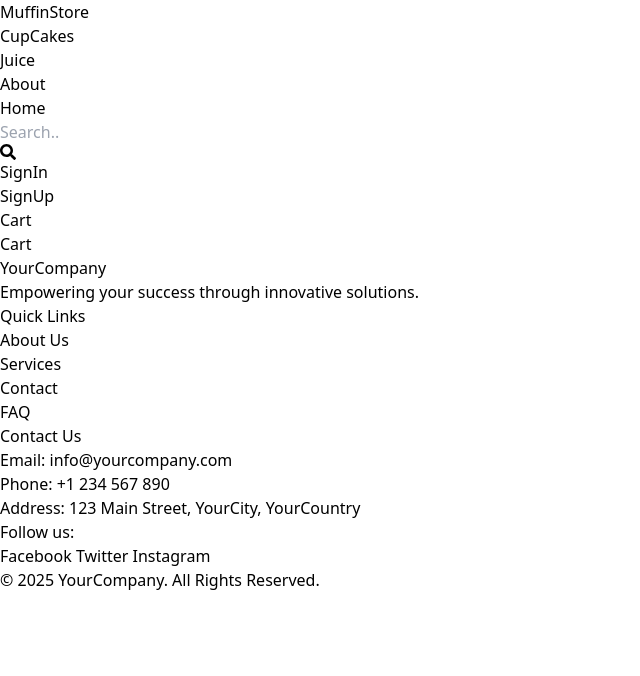
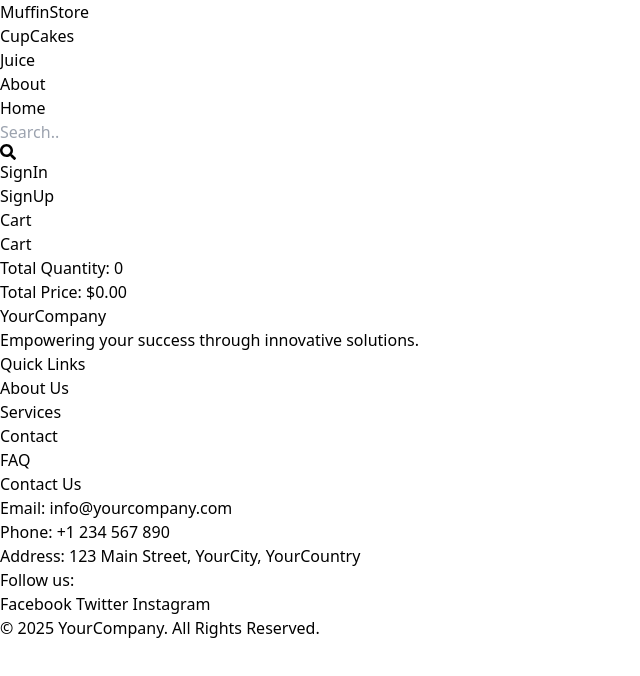
Before and after one commit to amaya064/Cup-Cakes, a React (Vite) app in the folder client/: page /cart in a window 1280 px wide. Shown: the top 676 px of the page, without its empty margins (0-640 px from the left). Built offline with nearby package versions, Linux system fonts and the light colour scheme.

Commit message:
create cart

```diff
--- a/client/src/App.jsx
+++ b/client/src/App.jsx
@@ -1,4 +1,5 @@
 import { BrowserRouter, Routes, Route } from 'react-router-dom';
+import { CartProvider   } from "./CartContext";
 import Home from './Pages/Home';
 import SignIn from './Pages/SignIn';
 import SignUp from './Pages/SignUp';
@@ -15,6 +16,7 @@ import JuiceDetail from './Pages/JuiceDetail';
 
 export default function App() {
   return (
+    <CartProvider>
     <BrowserRouter>
       <Header />
       <Routes>
@@ -31,5 +33,6 @@ export default function App() {
       </Routes>
     <Footer />
     </BrowserRouter>
+    </CartProvider>
   );
 }
--- /dev/null
+++ b/client/src/CartContext.jsx
@@ -0,0 +1,28 @@
+import React, { createContext, useContext, useState } from "react";
+
+const CartContext = createContext();
+
+export const CartProvider = ({ children }) => {
+  const [cart, setCart] = useState({ totalQuantity: 0, totalPrice: 0 });
+
+  const addToCart = (quantity, price) => {
+    setCart((prev) => ({
+      totalQuantity: prev.totalQuantity + quantity,
+      totalPrice: prev.totalPrice + price,
+    }));
+  };
+
+  return (
+    <CartContext.Provider value={{ cart, addToCart }}>
+      {children}
+    </CartContext.Provider>
+  );
+};
+
+export const useCart = () => {
+  const context = useContext(CartContext);
+  if (!context) {
+    throw new Error("useCart must be used within a CartProvider");
+  }
+  return context;
+};
--- a/client/src/Pages/Cart.jsx
+++ b/client/src/Pages/Cart.jsx
@@ -1,7 +1,14 @@
-import React from 'react'
+import React from "react";
+import { useCart } from "../CartContext"; // Import useCart
 
 export default function Cart() {
+  const { cart } = useCart();
+
   return (
-    <div>Cart</div>
-  )
+    <div className="p-6">
+      <h1 className="text-2xl font-bold mb-4">Cart</h1>
+      <p>Total Quantity: {cart.totalQuantity}</p>
+      <p>Total Price: ${cart.totalPrice.toFixed(2)}</p>
+    </div>
+  );
 }
--- a/client/src/Pages/JuiceDetail.jsx
+++ b/client/src/Pages/JuiceDetail.jsx
@@ -1,5 +1,6 @@
 import React, { useState } from "react";
 import { useParams } from "react-router-dom";
+import { useCart } from "../CartContext";
 
 // Example drink data
 const drinks = [
@@ -7,7 +8,7 @@ const drinks = [
     name: "lime Juice",
     description:
       "Freshly squeezed orange juice, packed with Vitamin C for a refreshing boost.with snack",
-    price: 3.99, // Price as a number for calculations
+    price: 3.99,
     image: "src/images/photo11.jpg",
     id: 1,
   },
@@ -41,9 +42,18 @@ export default function JuiceDetail() {
   const { id } = useParams(); // Extract the ID from the URL
   const juice = drinks.find((drink) => drink.id === parseInt(id));
   const [quantity, setQuantity] = useState(1); // State to track quantity
+  const { addToCart } = useCart();
 
   const handleIncrease = () => setQuantity((prev) => prev + 1);
   const handleDecrease = () => setQuantity((prev) => (prev > 1 ? prev - 1 : 1));
+
+  // Add to Cart handler
+  const handleAddToCart = () => {
+    if (juice) {
+      addToCart(quantity, juice.price * quantity); // Add item to cart
+      alert(`${quantity} ${juice.name}(s) added to cart!`);
+    }
+  };
 
   return (
     <div className="flex flex-col min-h-screen bg-gray-100 p-6">
@@ -64,8 +74,11 @@ export default function JuiceDetail() {
             <p className="text-blue-600 font-semibold mb-4">
               Price per unit: ${juice.price.toFixed(2)}
             </p>
-            <button className="w-full bg-blue-600 text-white py-2 px-4 rounded-lg hover:bg-blue-700">
-              Add to art
+            <button
+              onClick={handleAddToCart}
+              className="w-full bg-blue-600 text-white py-2 px-4 rounded-lg hover:bg-blue-700"
+            >
+              Add to Cart
             </button>
             {/* Specify Quantity Section */}
             <div className="mt-4">
--- a/client/src/Pages/cupcakeDetail.jsx
+++ b/client/src/Pages/cupcakeDetail.jsx
@@ -1,5 +1,6 @@
 import React, { useState } from "react";
 import { useParams } from "react-router-dom"; // Import useParams to access URL params
+import { useCart } from "../CartContext";
 
 const cupcakes = [
   {
@@ -56,9 +57,17 @@ export default function CupcakeDetail() {
   const { id } = useParams(); // Extract the ID from the URL
   const cupcake = cupcakes.find((cupcake) => cupcake.id === parseInt(id));
   const [quantity, setQuantity] = useState(1); // State for quantity
+  const { addToCart } = useCart();
 
   const handleIncrease = () => setQuantity((prev) => prev + 1);
   const handleDecrease = () => setQuantity((prev) => (prev > 1 ? prev - 1 : 1));
+
+  const handleAddToCart = () => {
+    if(cupcake){
+    addToCart(quantity, quantity * cupcake.price); // Add item to cart
+    alert(`${quantity} ${cupcake.name}(s) added to cart!`);
+    }
+  };
 
   return (
     <div className="flex flex-col min-h-screen bg-gray-100 p-6">
@@ -82,7 +91,7 @@ export default function CupcakeDetail() {
               Price per unit: ${cupcake.price.toFixed(2)}
             </p>
             {/* Add to Cart Button */}
-            <button className="w-full bg-blue-600 text-white py-2 px-4 rounded-lg hover:bg-blue-700">
+            <button onClick={handleAddToCart} className="w-full bg-blue-600 text-white py-2 px-4 rounded-lg hover:bg-blue-700">
               Add to Cart
             </button>
             {/* Specify Quantity Section */}
```
